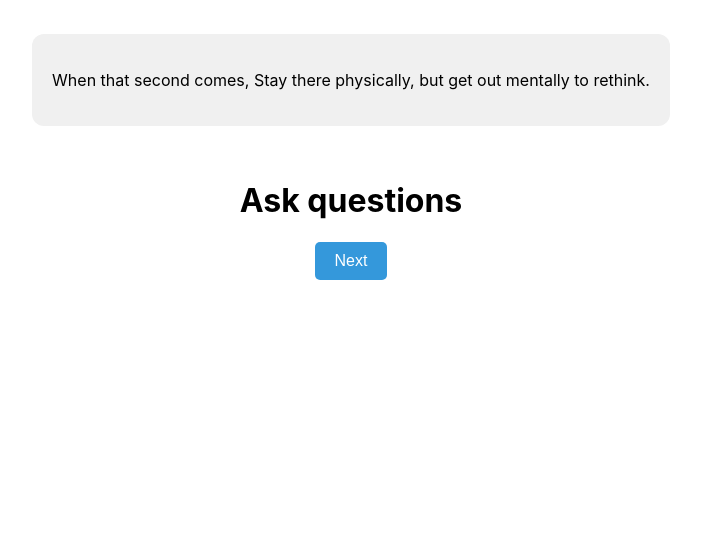
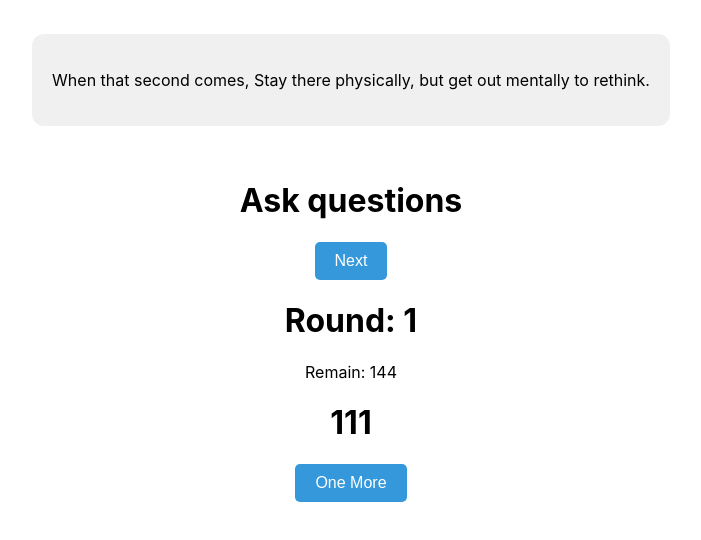
Before and after one commit to lupengwa/my-little-jarvis, a React (Create React App) app: page / in a window 1280 px wide. Shown: the top 540 px of the page, without its empty margins (289-990 px from the left). Built offline with nearby package versions, Linux system fonts and the light colour scheme.

Commit message:
Added review button

```diff
--- a/src/App.js
+++ b/src/App.js
@@ -1,12 +1,11 @@
 import './App.css';
-import {useEffect, useState} from 'react';
+import {Fragment, useEffect, useState} from 'react';
 import Stage1 from "./components/flow/Stage1";
 import Stage2 from "./components/flow/Stage2";
 import Stage3 from "./components/flow/Stage3";
 import End from "./components/flow/End";
+import RandNum from "./components/index/Ranindex";
 
-
-function App() {
 const cards = [
     {
         title: 'Card 1',
@@ -16,7 +15,49 @@ function App() {
         title: 'Card 2',
         content: 'When that second comes, Stay there physically, but get out mentally to rethink.'
     },
+    {
+        title: 'Card 3',
+        content: 'When that second comes, Stay there physically, but get out mentally to rethink.'
+    },
 ];
+
+const shuffleArray = (array) => {
+    for (let i = array.length - 1; i > 0; i--) {
+        const j = Math.floor(Math.random() * (i + 1));
+        [array[i], array[j]] = [array[j], array[i]];
+    }
+}
+
+const generateShuffledNumbers = () => {
+    //generate array
+    let nums = [];
+    for(let i = 144; i > 0; i--) {
+        nums.push(i)
+    }
+
+    // shuffle Array
+    shuffleArray(nums);
+
+    return nums
+};
+const numbers = generateShuffledNumbers();
+
+function App() {
+
+    const [numIdx, setNumIndex] = useState(0);
+    const [round, setRound] = useState(1);
+
+    const handleNextRandom = () => {
+        if(numIdx+1 < numbers.length) {
+            setNumIndex(numIdx + 1);
+        } else {
+            setNumIndex(0);
+            setRound(round+1)
+            shuffleArray(numbers);
+        }
+    }
+
+
 
     const [currentIndex, setCurrentIndex] = useState(0);
 
@@ -58,6 +99,11 @@ function App() {
             <div>
                 {currentStageComponent}
             </div>
+
+            <div>
+                <h1>Round: {round}  </h1> <p> Remain: {numbers.length-numIdx}</p>
+                <RandNum number={ numbers[numIdx] } onNextRandom={ handleNextRandom }/>
+            </div>
         </div>
     );
 }
--- a/src/components/flow/End.js
+++ b/src/components/flow/End.js
@@ -1,6 +1,6 @@
 import React from 'react';
 
-const Stage3 = ({ onNext, onComplete }) => {
+const End = ({ onNext }) => {
     return (
         <div>
             <h1>Congratulations!</h1>
@@ -10,4 +10,4 @@ const Stage3 = ({ onNext, onComplete }) => {
     );
 };
 
-export default Stage3;
+export default End;
--- /dev/null
+++ b/src/components/index/Ranindex.js
@@ -0,0 +1,12 @@
+import React from "react";
+
+const RandNum = ({number, onNextRandom}) => {
+    return (
+        <div>
+            <h1>{number}</h1>
+            <button className="custom-button" onClick={ onNextRandom }>One More</button>
+        </div>
+    );
+}
+
+export default RandNum;
```
Lines whose indentation alone changed are shown as unchanged.
